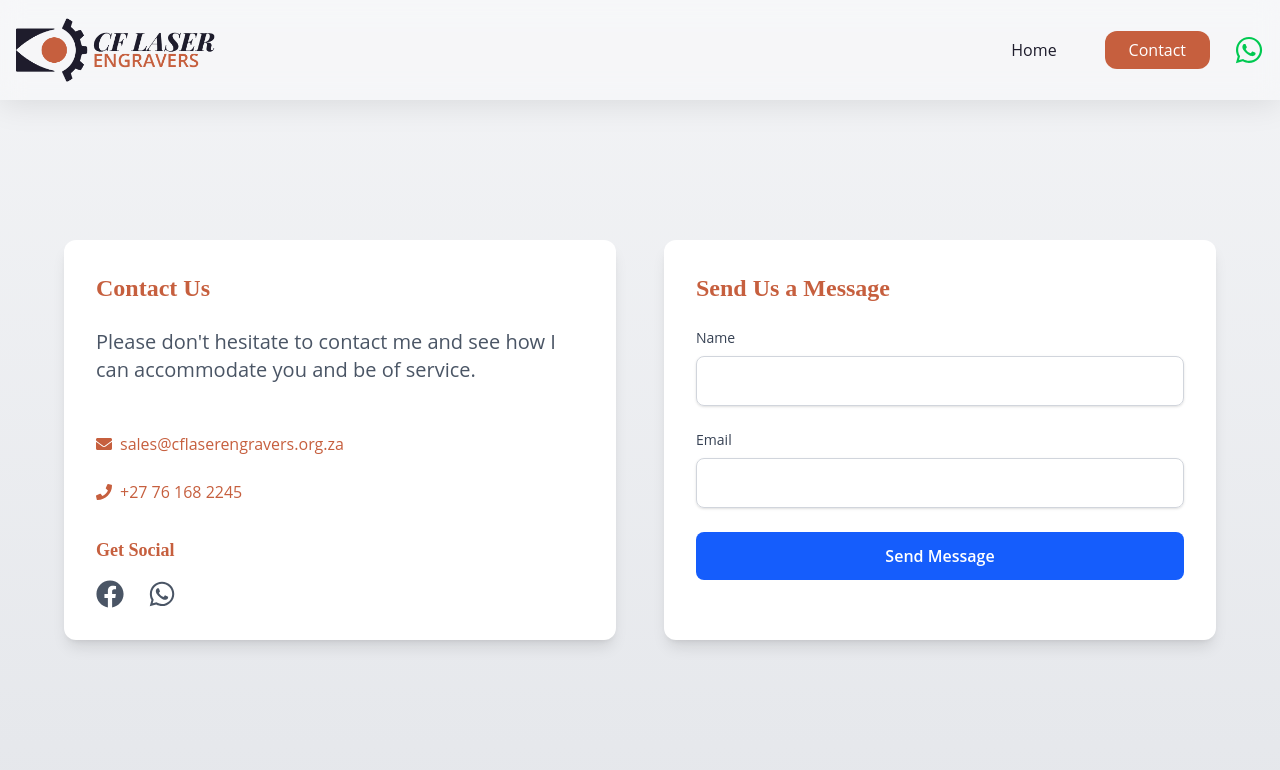
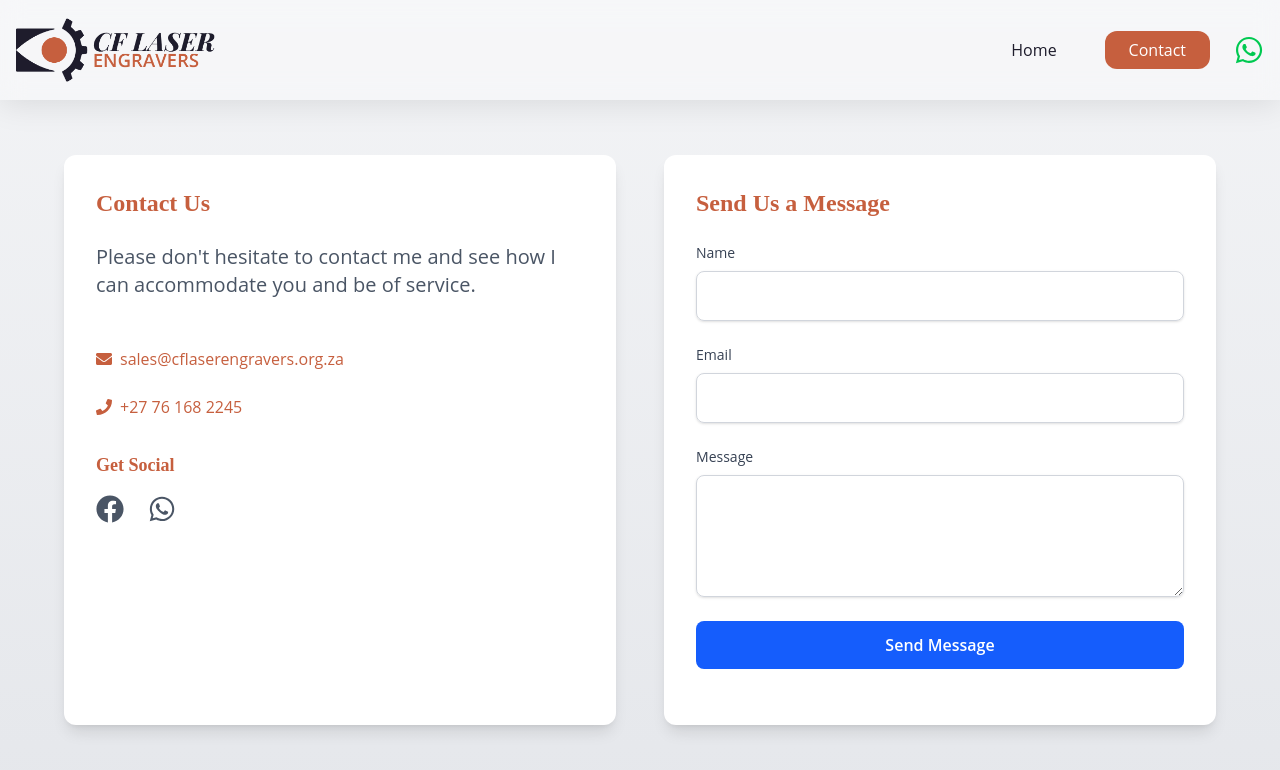
Before and after one commit to christiaan-fourie/cflaserengravers.org.za, a Next.js app: page /contact in a window 1280 px wide. Shown: the top 770 px of the page. Built offline with nearby package versions, Linux system fonts and the light colour scheme.

Commit message:
Update ContactForm.jsx

```diff
--- a/app/contact/ContactForm.jsx
+++ b/app/contact/ContactForm.jsx
@@ -7,6 +7,7 @@ export default function ContactForm() {
     // JSON object for content using useState
     const [email, setEmail] = useState("");
     const [name, setName] = useState("");
+    const [messageText, setMessageText] = useState("");
     const [message, setMessage] = useState("");
     const [error, setError] = useState("");
     const [isSubmitting, setIsSubmitting] = useState(false);
@@ -29,7 +30,7 @@ export default function ContactForm() {
                 headers: {
                     'Content-Type': 'application/json',
                 },
-                body: JSON.stringify({ name, email }),
+                body: JSON.stringify({ name, email, message: messageText }),
             });
 
             if (response.ok) {
@@ -37,6 +38,7 @@ export default function ContactForm() {
                 // Optionally, reset the form fields
                 setEmail("");
                 setName("");
+                setMessageText("");
                 setMessage("Message sent successfully!"); // Set success message
                 setIsSent(true);
             } else {
@@ -50,7 +52,7 @@ export default function ContactForm() {
             setIsSubmitting(false);
         }
 
-        console.log("Form submitted with:", { name, email });
+        console.log("Form submitted with:", { name, email, message: messageText });
     };
 
     // Function to handle input changes
@@ -60,6 +62,8 @@ export default function ContactForm() {
             setEmail(value);
         } else if (name === "name") {
             setName(value);
+        } else if (name === "message") {
+            setMessageText(value);
         }
     };
 
@@ -99,6 +103,22 @@ export default function ContactForm() {
                     />
                 </div>
 
+                {/* Message input */}
+                <div className="mb-6">
+                    <label htmlFor="message" className="block text-sm font-medium text-gray-700">
+                        Message
+                    </label>
+                    <textarea
+                        id="message"
+                        className="mt-2 block w-full border border-gray-300 rounded-lg shadow-sm focus:ring-[#c65f3e] focus:border-[#c65f3e] p-3"
+                        required
+                        onChange={handleInputChange}
+                        name="message"
+                        value={messageText}
+                        rows="4" // You can adjust the number of rows as needed
+                    />
+                </div>
+
 
                 <button
                     type="submit"
```
